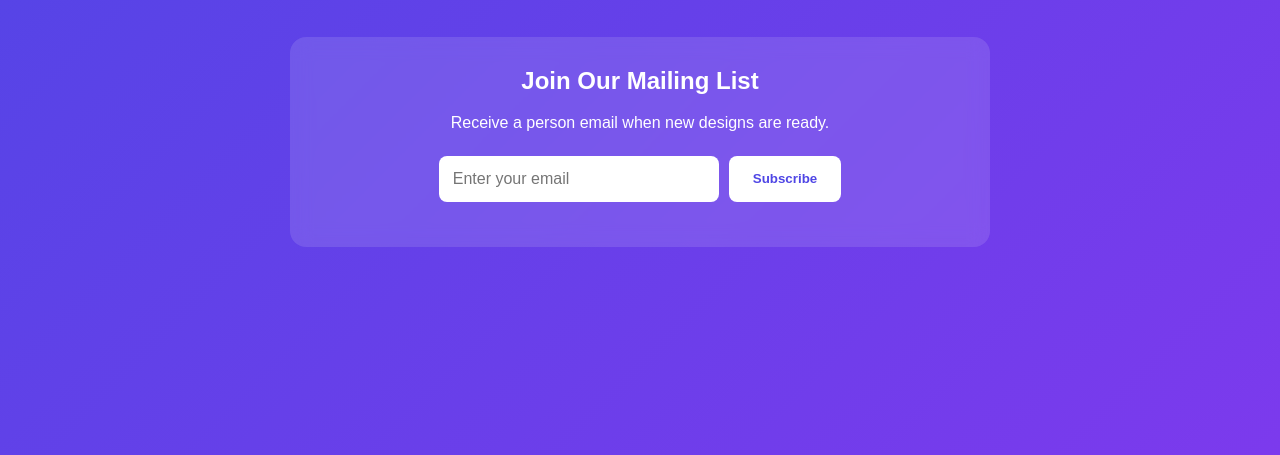
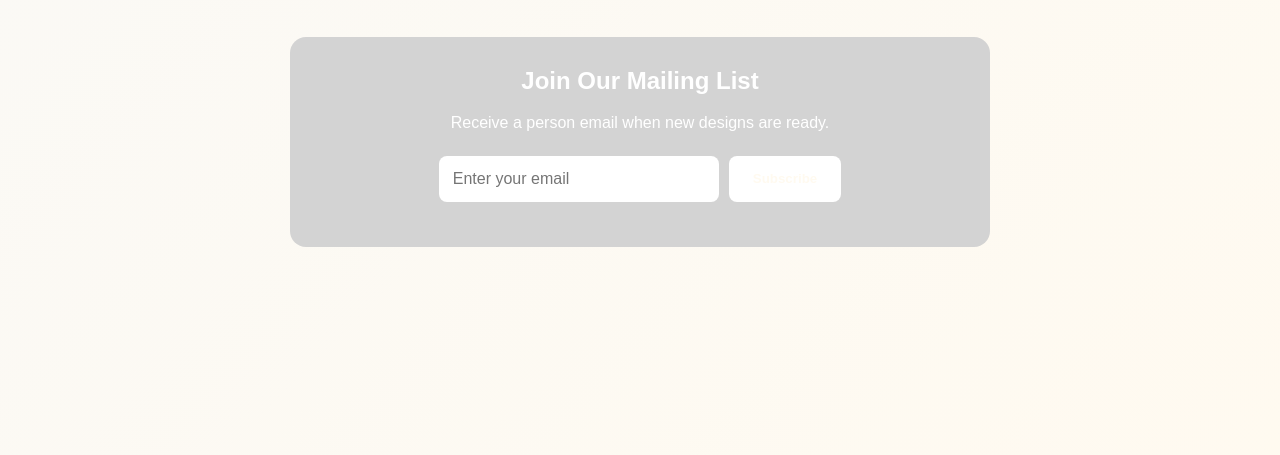
Before and after one commit to collegiatefightwear/collegiatefightwear.github.io, a plain HTML site: page index.html in a window 1280 px wide. Shown: the part 345-800 px from the top of the page. Drawn offline with Linux system fonts and the light colour scheme.

Commit message:
Update index.html

```diff
--- a/index.html
+++ b/index.html
@@ -14,7 +14,7 @@
     }
 
     body {
-      background: linear-gradient(135deg, #4f46e5, #7c3aed);
+      background: linear-gradient(135deg, #FAF9F6, #FFFAF0);
       color: white;
       min-height: 100vh;
       display: flex;
@@ -34,7 +34,7 @@
     }
 
     .nav-links a {
-      color: white;
+      color: black;
       text-decoration: none;
       margin-left: 20px;
     }
@@ -65,7 +65,7 @@
     }
 
     .subscribe-box {
-      background: rgba(255, 255, 255, 0.12);
+      background: #D3D3D3;
       padding: 30px;
       border-radius: 16px;
       backdrop-filter: blur(10px);
@@ -101,7 +101,7 @@
       border: none;
       border-radius: 8px;
       background: white;
-      color: #4f46e5;
+      color: #FFFAF0;
       font-weight: bold;
       cursor: pointer;
       transition: 0.3s;
```
